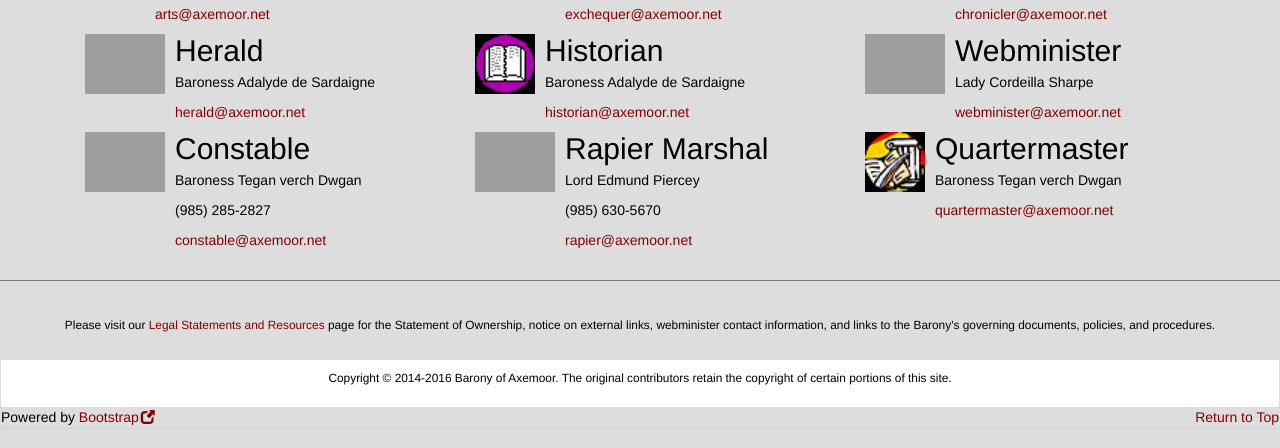
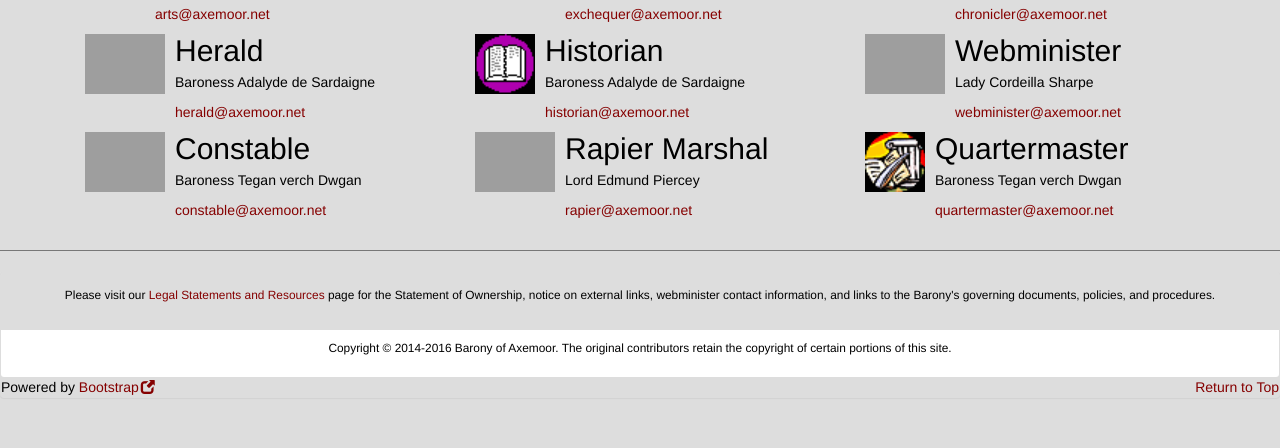
Before and after one commit to Axemoor/axemoor, a PHP site: page /officers.php in a window 1280 px wide. Shown: the part 424-872 px from the top of the page. After the commit the page ends 819 px from the top, so only its background shows below. Run offline with PHP 8.4, Linux system fonts and the light colour scheme; some libraries are stand-ins or nearby versions; grey boxes are pictures that could not be loaded.

Commit message:
Sanitizing Officers page Part II
Two lines were missed the first time around.

```diff
--- a/officers.php
+++ b/officers.php
@@ -144,7 +144,7 @@
           <div class="media-body">
             <h2 class="media-heading">Constable</h2>
             <p>Baroness Tegan verch Dwgan</p>
-            <p>(985) 285-2827</p>
+            <?php //  <p>(985) 285-2827</p>  ?>
             <p><a href="mailto:constable@axemoor.net?subject=Barony%20of%20Axemoor">constable@axemoor.net</a></p>
           </div>
         </div>
@@ -157,7 +157,7 @@
           <div class="media-body">
             <h2 class="media-heading">Rapier Marshal</h2>
             <p>Lord Edmund Piercey</p>
-            <p>(985) 630-5670</p>
+            <?php //  <p>(985) 630-5670</p> ?>
             <p><a href="mailto:rapier@axemoor.net?subject=Barony%20of%20Axemoor">rapier@axemoor.net</a></p>
          </div>
        </div>
```
